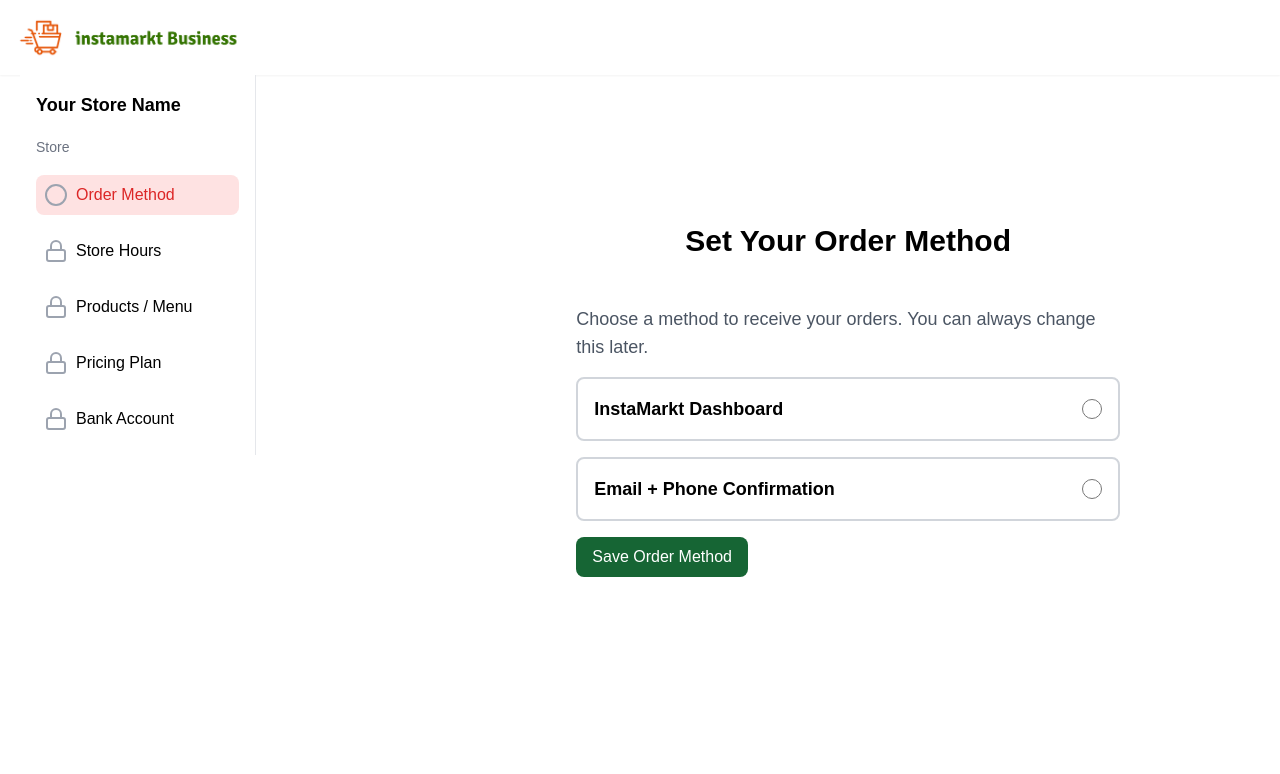
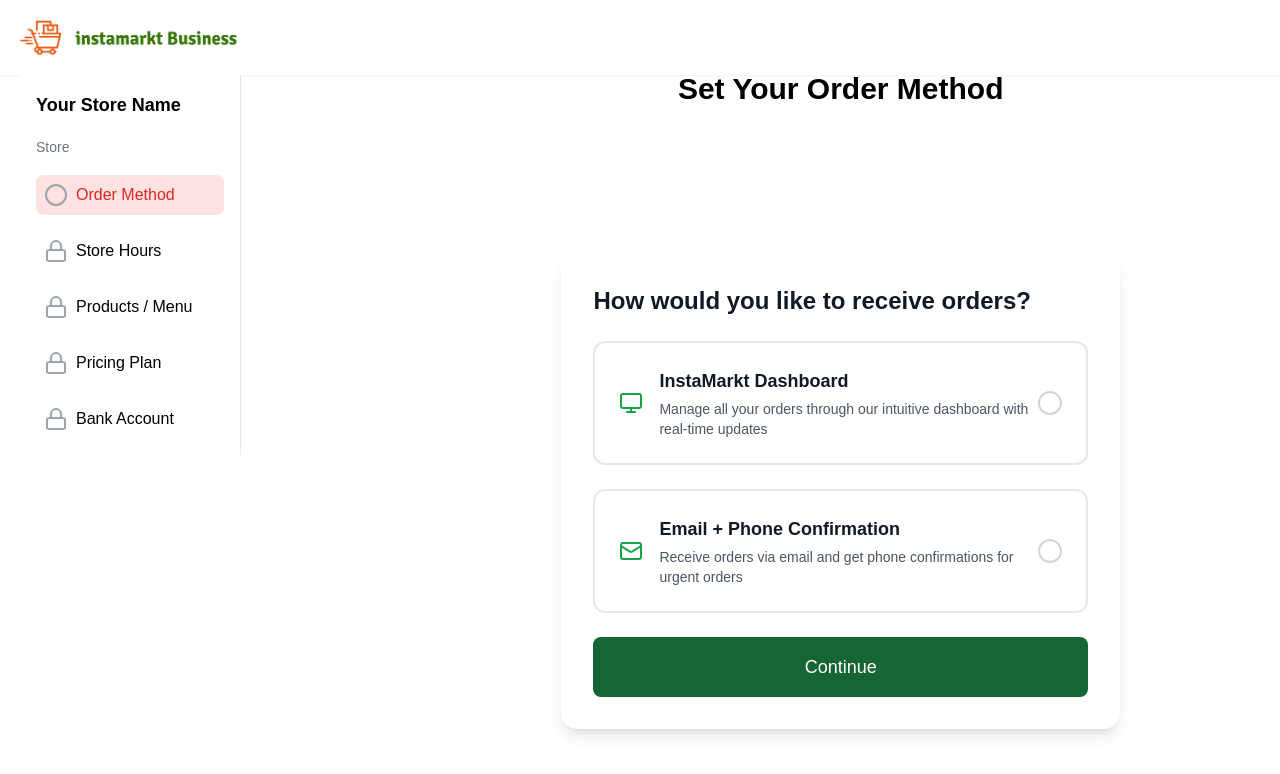
Before and after one commit to hritvikgupta/quickcommerce, a Next.js app: page /marketplace in a window 1280 px wide. Shown: the top 774 px of the page. Built offline with nearby package versions, Linux system fonts and the light colour scheme.

Commit message:
update-marketplace

```diff
--- a/src/app/marketplace/mainContent.js
+++ b/src/app/marketplace/mainContent.js
@@ -1,7 +1,30 @@
 import { useState } from 'react';
 import axios from 'axios';
+import {  Monitor, Mail, Link2, Upload, Check, X, ChevronDown } from 'lucide-react';
 
-
+const Switch = ({ checked, onChange, className = '' }) => {
+  return (
+    <button
+      type="button"
+      role="switch"
+      aria-checked={checked}
+      onClick={onChange}
+      className={`
+        relative inline-flex h-6 w-11 items-center rounded-full
+        transition-colors duration-200 ease-in-out focus:outline-none
+        ${checked ? 'bg-green-600' : 'bg-gray-200'}
+        ${className}
+      `}
+    >
+      <span
+        className={`
+          inline-block h-4 w-4 transform rounded-full bg-white transition-transform duration-200 ease-in-out
+          ${checked ? 'translate-x-6' : 'translate-x-1'}
+        `}
+      />
+    </button>
+  );
+};
 // Define custom Input and Button directly in the file
 const Input = ({ className = '', ...props }) => {
   return (
@@ -25,25 +48,201 @@ const Button = ({ className = '', children, ...props }) => {
 };
 
 // Define the radio button component
-const RadioButton = ({ label, description, value, checked, onChange }) => {
+const RadioButton = ({ label, description, icon, value, checked, onChange }) => {
   return (
-    <label className={`block p-4 border-2 rounded-lg ${checked ? 'border-green-600' : 'border-gray-300'} cursor-pointer mb-4`}>
-      <div className="flex justify-between items-center">
-        <div className="text-left mr-4">
-          <p className="text-lg font-bold text-black">{label}</p>
-          <p className="text-sm text-gray-600">{description}</p>
+    <div
+      onClick={onChange} // Change from label to div and add onClick here
+      className={`
+        block p-6 border-2 rounded-xl transition-all duration-200 cursor-pointer mb-4
+        ${checked ? 'border-green-600 bg-green-50/50' : 'border-gray-200 hover:border-green-400'}
+        transform hover:scale-[1.01] hover:shadow-md
+      `}
+    >
+      <div className="flex items-center space-x-4">
+        {icon && <div className="text-green-600">{icon}</div>}
+        <div className="flex-grow">
+          <div className="flex justify-between items-center">
+            <div>
+              <p className="text-lg font-semibold text-gray-900">{label}</p>
+              <p className="text-sm text-gray-600 mt-1">{description}</p>
+            </div>
+            <div className="flex items-center space-x-2">
+              <div
+                className={`
+                  w-6 h-6 rounded-full border-2 flex items-center justify-center
+                  ${checked ? 'border-green-600' : 'border-gray-300'}
+                `}
+              >
+                {checked && <div className="w-3 h-3 bg-green-600 rounded-full"></div>}
+              </div>
+            </div>
+          </div>
         </div>
-        <input
-          type="radio"
-          className="form-radio h-5 w-5 text-green-600"
-          value={value}
-          checked={checked}
-          onChange={onChange}
+      </div>
+    </div>
+  );
+};
+const SuccessMessage = ({ message }) => (
+  <div className="fixed top-4 right-4 bg-green-100 border border-green-400 text-green-700 px-4 py-3 rounded-lg flex items-center space-x-2 z-50">
+    <Check className="w-5 h-5" />
+    <p>{message}</p>
+  </div>
+);
+
+const ErrorMessage = ({ message }) => (
+  <div className="fixed top-4 right-4 bg-red-100 border border-red-400 text-red-700 px-4 py-3 rounded-lg flex items-center space-x-2 z-50">
+    <X className="w-5 h-5" />
+    <p>{message}</p>
+  </div>
+);
+
+const OrderMethodSection = ({ selectedOrderMethod, setSelectedOrderMethod, onSubmit }) => (
+  <div className="max-w-2xl mx-auto space-y-6 bg-white p-8 rounded-2xl shadow-lg">
+    <h2 className="text-2xl font-bold text-gray-900 mb-6">How would you like to receive orders?</h2>
+
+    <RadioButton
+      label="InstaMarkt Dashboard"
+      description="Manage all your orders through our intuitive dashboard with real-time updates"
+      icon={<Monitor className="w-6 h-6" />}
+      value="dashboard"
+      checked={selectedOrderMethod === 'dashboard'}
+      onChange={() => setSelectedOrderMethod('dashboard')}
+    />
+
+    <RadioButton
+      label="Email + Phone Confirmation"
+      description="Receive orders via email and get phone confirmations for urgent orders"
+      icon={<Mail className="w-6 h-6" />}
+      value="email_phone"
+      checked={selectedOrderMethod === 'email_phone'}
+      onChange={() => setSelectedOrderMethod('email_phone')}
+    />
+
+    <Button
+      onClick={onSubmit}
+      className="w-full py-4 bg-green-600 hover:bg-green-700 text-white rounded-xl font-medium text-lg"
+      disabled={!selectedOrderMethod} // Disable button if no method is selected
+    >
+      Continue
+    </Button>
+  </div>
+);
+
+const StoreHoursSection = ({ formData, handleInputChange, applySameHours, handleSameHoursToggle, handleClosedToggle, onSubmit }) => (
+  <div className="max-w-4xl mx-auto bg-white p-8 rounded-2xl shadow-lg">
+    <div className="flex justify-between items-center mb-8">
+      <h2 className="text-2xl font-bold text-gray-900">Set Your Store Hours</h2>
+      <div className="flex items-center space-x-3">
+        <span className="text-sm text-gray-600">Apply same hours to all days</span>
+        <Switch
+          checked={applySameHours}
+          onChange={handleSameHoursToggle}
         />
       </div>
-    </label>
-  );
-};
+    </div>
+
+    <div className="grid gap-6">
+      {Object.keys(formData).map(day => (
+        <div key={day} className="bg-gray-50 p-4 rounded-xl">
+          <div className="flex items-center justify-between">
+            <div className="w-1/4">
+              <h3 className="font-medium text-gray-900">{day}</h3>
+            </div>
+
+            <div className="flex-grow grid grid-cols-2 gap-4">
+              <div>
+                <label className="block text-sm text-gray-600 mb-1">Opening Time</label>
+                <Input
+                  type="time"
+                  value={formData[day].open}
+                  onChange={(e) => handleInputChange(e, day, 'open')}
+                  disabled={formData[day].closed}
+                />
+              </div>
+
+              <div>
+                <label className="block text-sm text-gray-600 mb-1">Closing Time</label>
+                <Input
+                  type="time"
+                  value={formData[day].close}
+                  onChange={(e) => handleInputChange(e, day, 'close')}
+                  disabled={formData[day].closed}
+                />
+              </div>
+            </div>
+
+            <div className="ml-4">
+              <Switch
+                checked={!formData[day].closed}
+                onChange={() => handleClosedToggle(day)}
+              />
+            </div>
+          </div>
+        </div>
+      ))}
+    </div>
+
+    <Button
+      onClick={onSubmit}
+      className="w-full mt-8 py-4 bg-green-600 hover:bg-green-700 text-white rounded-xl font-medium text-lg"
+    >
+      Save Store Hours
+    </Button>
+  </div>
+);
+
+
+const MenuSection = ({ menuOption, setMenuOption, onSubmit }) => (
+  <div className="max-w-2xl mx-auto bg-white p-8 rounded-2xl shadow-lg">
+    <h2 className="text-2xl font-bold text-gray-900 mb-6">How would you like to add your menu?</h2>
+
+    <div className="space-y-4">
+      <RadioButton
+        label="Add Menu Link"
+        description="Provide a link to your existing menu (PDF, website, or image)"
+        icon={<Link2 className="w-6 h-6" />}
+        value="menu_link"
+        checked={menuOption === 'menu_link'}
+        onChange={() => setMenuOption('menu_link')}
+      />
+
+      <RadioButton
+        label="Upload Menu File"
+        description="Upload your menu file directly (PDF, Word, or image formats)"
+        icon={<Upload className="w-6 h-6" />}
+        value="menu_file"
+        checked={menuOption === 'menu_file'}
+        onChange={() => setMenuOption('menu_file')}
+      />
+
+      {menuOption === 'menu_link' && (
+        <div className="mt-6">
+          <Input
+            type="url"
+            placeholder="Enter menu URL"
+            className="p-4"
+          />
+        </div>
+      )}
+
+      {menuOption === 'menu_file' && (
+        <div className="mt-6">
+          <div className="border-2 border-dashed border-gray-300 rounded-lg p-8 text-center hover:border-green-500 transition-colors">
+            <Upload className="w-12 h-12 mx-auto text-gray-400" />
+            <p className="mt-2 text-sm text-gray-600">Drag and drop your menu file here, or click to browse</p>
+          </div>
+        </div>
+      )}
+    </div>
+
+    <Button
+      onClick={onSubmit}
+      className="w-full mt-8 py-4 bg-green-600 hover:bg-green-700 text-white rounded-xl font-medium text-lg"
+    >
+      Continue
+    </Button>
+  </div>
+);
 
 // Define the PricingPlanCard component
 // const PricingPlanCard = ({ title, price, commission, description, features, buttonText, onSelect, selected }) => {
@@ -229,30 +428,50 @@ const largeScalePlans = [
 const PricingPlanCard = ({ title, originalPrice, price, commission, description, features, buttonText, onSelect, selected, skuRange }) => (
   <div
     onClick={onSelect}
-    className={`border-2 rounded-lg p-6 flex flex-col space-y-4 transition-transform transform hover:scale-105 hover:shadow-lg ${
-      selected ? 'border-green-600 bg-white' : 'border-gray-300 bg-white'
-    } min-h-[450px]`}
+    className={`
+      border-2 rounded-xl p-6 flex flex-col space-y-4 transition-all duration-200
+      transform hover:scale-[1.02] hover:shadow-lg cursor-pointer
+      ${selected ? 'border-green-600 bg-green-50/50' : 'border-gray-200'}
+      min-h-[500px]
+    `}
   >
-    <div className="flex-grow">
-      <h2 className="text-2xl font-bold text-black">{title}</h2>
-      <p className="text-md text-gray-700 font-medium mb-2">SKU Range: {skuRange}</p>
-      <div className="flex items-center space-x-2 mb-4">
-        {originalPrice && <p className="text-xl text-red-500 line-through">{originalPrice}</p>}
-        <p className="text-xl text-green-600 font-semibold">{price}</p>
-      </div>
-      <hr className="border-gray-300 my-4" />
-      <p className="text-md font-medium text-black">{commission}</p>
-      <p className="text-md text-gray-600 mb-4">{description}</p>
-      <ul className="list-none ml-6 text-gray-600 space-y-1 mb-4">
-        {features.map((feature, index) => (
-          <li key={index} className="text-sm flex items-center">
-            <span className={`${feature.included ? 'text-green-600' : 'text-red-600'} mr-2`}>{feature.included ? '✓' : '✗'}</span>
+    <div>
+      <h3 className="text-xl font-bold text-gray-900">{title}</h3>
+      <p className="text-sm text-gray-600 mt-1">SKU Range: {skuRange}</p>
+    </div>
+
+    <div className="space-y-2">
+      {originalPrice && (
+        <p className="text-sm text-red-500 line-through">{originalPrice}</p>
+      )}
+      <p className="text-2xl font-bold text-green-600">{price}</p>
+      <p className="text-sm font-medium text-gray-900">{commission}</p>
+    </div>
+
+    <p className="text-gray-600">{description}</p>
+
+    <div className="flex-grow space-y-2">
+      {features.map((feature, index) => (
+        <div key={index} className="flex items-start space-x-2">
+          {feature.included ? (
+            <Check className="w-5 h-5 text-green-600 flex-shrink-0" />
+          ) : (
+            <X className="w-5 h-5 text-red-400 flex-shrink-0" />
+          )}
+          <span className={feature.included ? 'text-gray-900' : 'text-gray-500'}>
             {feature.name}
-          </li>
-        ))}
-      </ul>
+          </span>
+        </div>
+      ))}
     </div>
-    <Button className="bg-green-900 mt-auto w-full hover:bg-green-700 rounded-full text-white">{buttonText}</Button>
+
+    <Button className={`
+      w-full py-3 rounded-lg text-white font-medium
+      ${selected ? 'bg-green-600' : 'bg-gray-900'}
+      hover:bg-green-700 transition-colors
+    `}>
+      {buttonText}
+    </Button>
   </div>
 );
 
@@ -600,6 +819,76 @@ const handleOrderMethodSubmit = async () => {
         return <p>Select a section to get started.</p>;
     }
   };
+  const renderContent = () => {
+    switch (selectedStep) {
+      case 1:
+        return (
+          <OrderMethodSection
+            selectedOrderMethod={selectedOrderMethod}
+            setSelectedOrderMethod={setSelectedOrderMethod}
+            onSubmit={handleOrderMethodSubmit}
+          />
+        );
+      case 2:
+        return (
+          <StoreHoursSection
+            formData={formData}
+            handleInputChange={handleInputChange}
+            applySameHours={applySameHours}
+            handleSameHoursToggle={handleSameHoursToggle}
+            handleClosedToggle={handleClosedToggle}
+            onSubmit={handleStoreHoursSubmit}
+          />
+        );
+      case 3:
+        return (
+          <MenuSection
+            menuOption={menuOption}
+            setMenuOption={setMenuOption}
+            onSubmit={handleMenuOptionSubmit}
+          />
+        );
+      case 4:
+        return (
+          <div className="max-w-6xl mx-auto bg-white p-8 rounded-2xl shadow-lg">
+            <div className="text-center mb-8">
+              <h2 className="text-3xl font-bold text-gray-900">Choose Your Plan</h2>
+              <p className="text-gray-600 mt-2">Select the plan that best fits your business</p>
+            </div>
+
+            <div className="flex justify-center space-x-4 mb-8">
+              {['small', 'medium', 'large'].map((scale) => (
+                <Button
+                  key={scale}
+                  onClick={() => setPlanScale(scale)}
+                  className={`
+                    rounded-full font-medium
+                    ${planScale === scale
+                      ? 'bg-green-600 text-white shadow-lg'
+                      : 'bg-gray-100 text-gray-700 hover:bg-gray-200'}
+                  `}
+                >
+                  {scale.charAt(0).toUpperCase() + scale.slice(1)} Scale
+                </Button>
+              ))}
+            </div>
+
+            <div className="grid grid-cols-1 md:grid-cols-3 gap-6">
+              {getPlansByScale().map((plan, index) => (
+                <PricingPlanCard
+                  key={index}
+                  {...plan}
+                  onSelect={() => handlePlanSelect(plan)}
+                  selected={selectedPlan === plan.title}
+                />
+              ))}
+            </div>
+          </div>
+        );
+      default:
+        return null;
+    }
+  };
 
   return (
     <div className="flex flex-col items-center justify-center min-h-screen px-20 lg:px-40 ml-40">
@@ -607,7 +896,7 @@ const handleOrderMethodSubmit = async () => {
         {renderHeader()}
       </div>
       <div className="w-full max-w-5xl">
-        {renderForm()}
+        {renderContent()}
       </div>
     </div>
   );
```
Also changed, not shown: src/app/whatsapporder/page.js (added).
